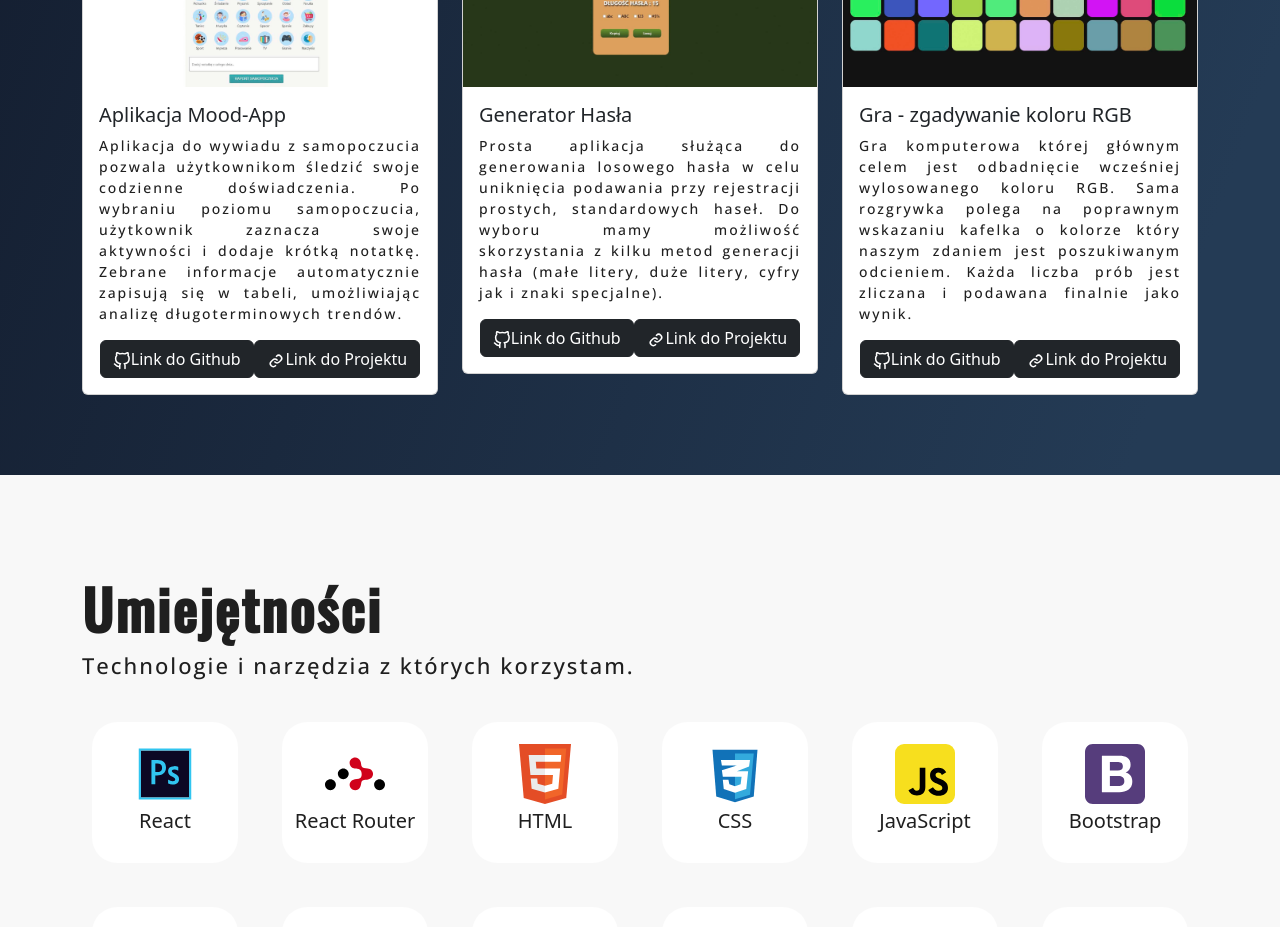
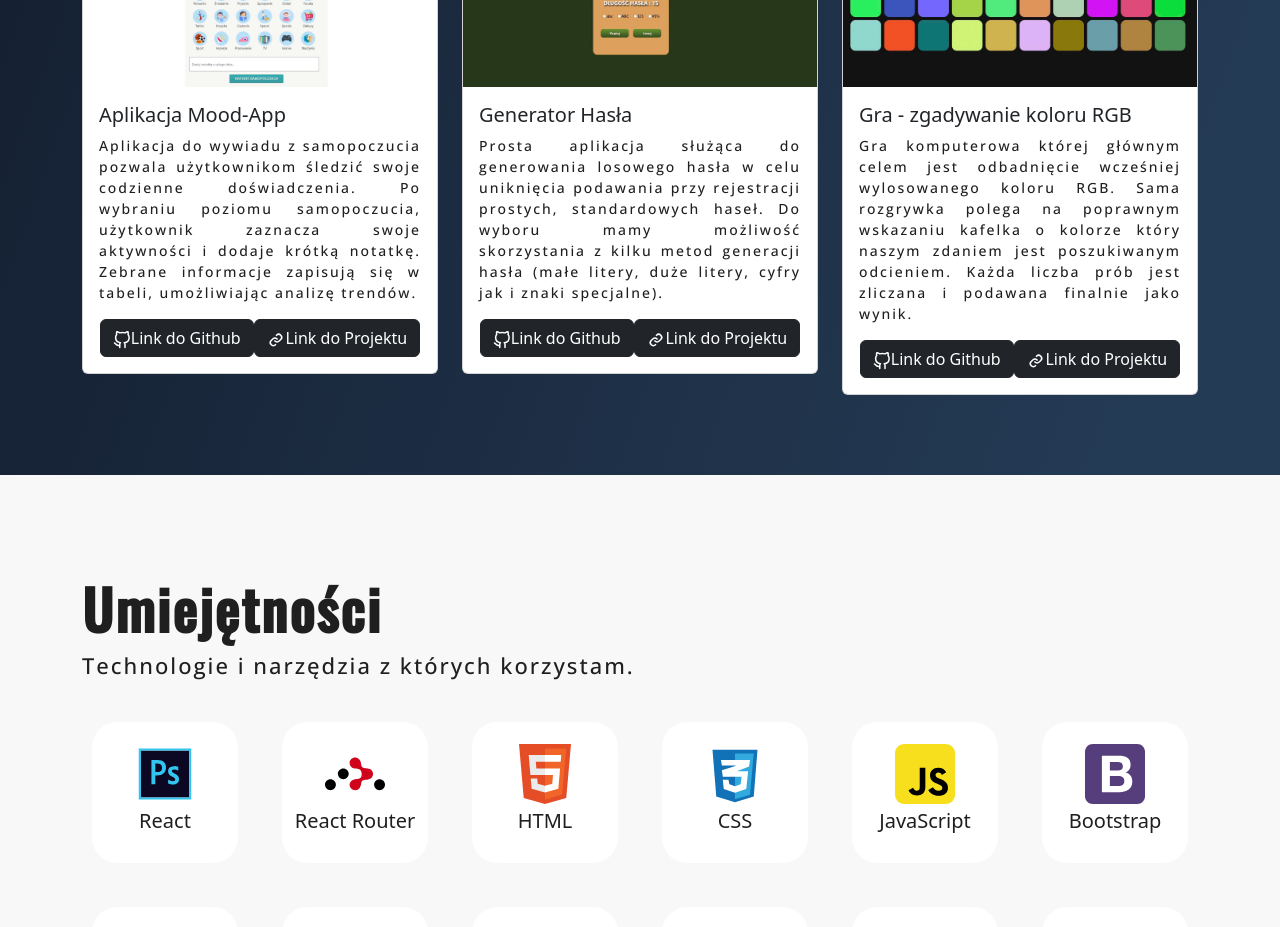
Before and after one commit to Dworianek/adrian-dworak-portfolio, a React (Create React App) app: page / in a window 1280 px wide. Shown: the part 1520-2447 px from the top of the page. Built offline with nearby package versions, Linux system fonts and the light colour scheme.

Commit message:
commit project

```diff
--- a/src/i18n.js
+++ b/src/i18n.js
@@ -52,7 +52,7 @@ i18n.use(initReactI18next).init({
         //Proejct6
         project6Header: "Aplikacja Mood-App",
         project6Text:
-          "Aplikacja do wywiadu z samopoczucia pozwala użytkownikom śledzić swoje codzienne doświadczenia. Po wybraniu poziomu samopoczucia, użytkownik zaznacza swoje aktywności i dodaje krótką notatkę. Zebrane informacje automatycznie zapisują się w tabeli, umożliwiając analizę długoterminowych trendów.",
+          "Aplikacja do wywiadu z samopoczucia pozwala użytkownikom śledzić swoje codzienne doświadczenia. Po wybraniu poziomu samopoczucia, użytkownik zaznacza swoje aktywności i dodaje krótką notatkę. Zebrane informacje  zapisują się w tabeli, umożliwiając analizę  trendów.",
         // Skills Text
         skillsHeader: "Umiejętności",
         skillsText: "Technologie i narzędzia z których korzystam.",
```
